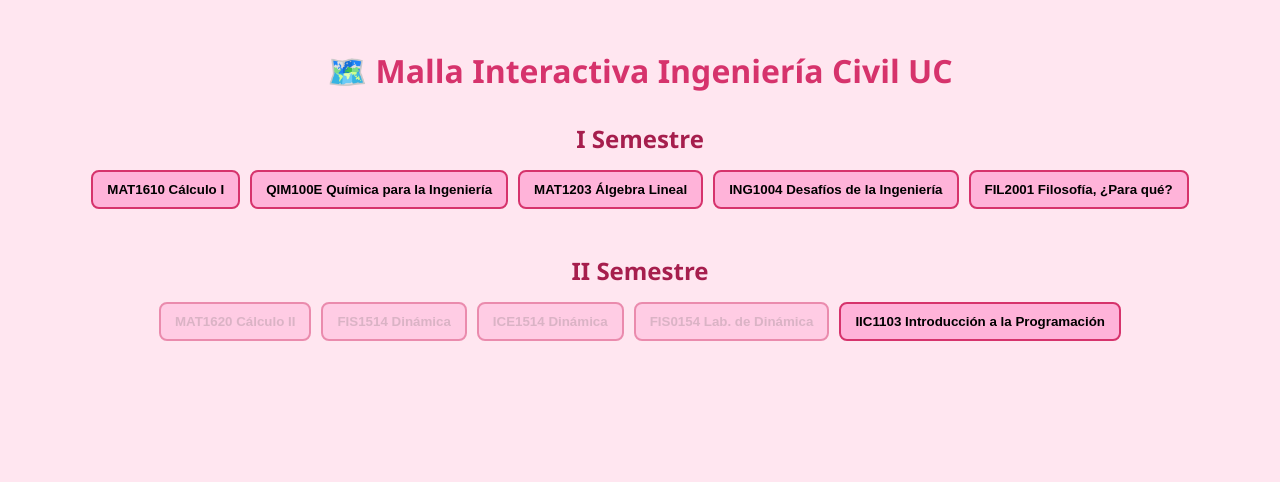
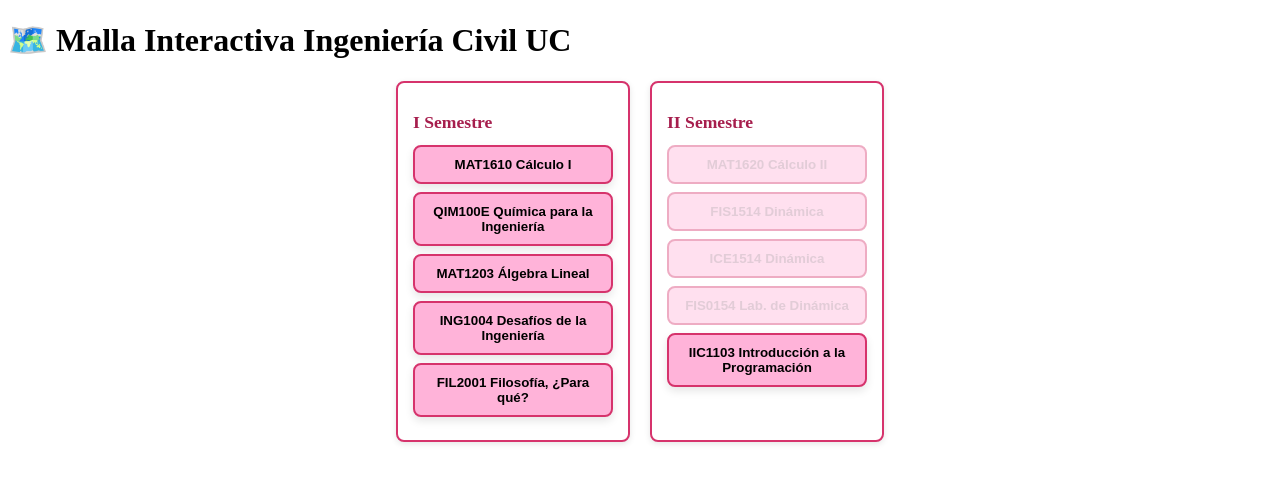
Before and after one commit to MarianaSanz/Malla-Estructural-UC, a plain HTML site: page index.html in a window 1280 px wide. Drawn offline with Linux system fonts and the light colour scheme.

Commit message:
Update estilos.css

```diff
--- a/estilos.css
+++ b/estilos.css
@@ -1,47 +1,70 @@
-body {
-  font-family: 'Segoe UI', sans-serif;
-  background: #ffe6f0;
-  color: #333;
-  text-align: center;
-  padding: 20px;
+/* Layout de columnas */
+#malla {
+  display: flex;
+  gap: 20px;
+  justify-content: center;
+  flex-wrap: wrap;
 }
 
-h1 {
-  color: #d6336c;
-  margin-bottom: 30px;
-}
-
+/* Cada semestre en su propio recuadro-columna */
 .semestre {
-  margin-bottom: 40px;
+  background: #fff;
+  border: 2px solid #d6336c;
+  border-radius: 8px;
+  padding: 15px;
+  width: 200px;
+  box-shadow: 0 2px 6px rgba(0,0,0,0.1);
 }
 
 .semestre h2 {
   color: #a61e4d;
-  margin-bottom: 10px;
+  margin-bottom: 12px;
+  font-size: 1.1rem;
 }
 
+/* Contenedor de cada botón */
 .curso {
-  display: inline-block;
-  margin: 5px;
+  margin: 8px 0;
 }
 
+/* Botón base */
 .curso button {
+  width: 100%;
+  padding: 10px;
   background: #ffb3d9;
   border: 2px solid #d6336c;
   border-radius: 8px;
-  padding: 10px 14px;
+  font-weight: bold;
   cursor: pointer;
-  font-weight: bold;
-  min-width: 140px;
-  transition: background 0.2s;
+  box-shadow: 0 4px 8px rgba(0,0,0,0.1);
+  transition:
+    transform 0.1s ease,
+    box-shadow 0.1s ease,
+    background 0.2s ease;
 }
 
-.curso button:disabled {
-  opacity: 0.5;
-  cursor: default;
+/* Hover: “presionado” */
+.curso button:hover {
+  transform: translateY(2px);
+  box-shadow: 0 2px 4px rgba(0,0,0,0.1);
 }
 
+/* Active (mientras clickeas): efecto extra */
+.curso button:active {
+  transform: translateY(4px);
+  box-shadow: 0 1px 2px rgba(0,0,0,0.1);
+}
+
+/* Estado aprobado */
 .curso button.aprobado {
-  background: #d6336c;
-  color: white;
+  background: #f2e6ea;       /* rosa grisáceo muy tenue */
+  color: #555;
+  text-decoration: line-through;
 }
+
+/* Botones bloqueados (prerrequisitos no cumplidos) */
+.curso button:disabled {
+  opacity: 0.4;
+  cursor: default;
+  box-shadow: none;
+}
```
